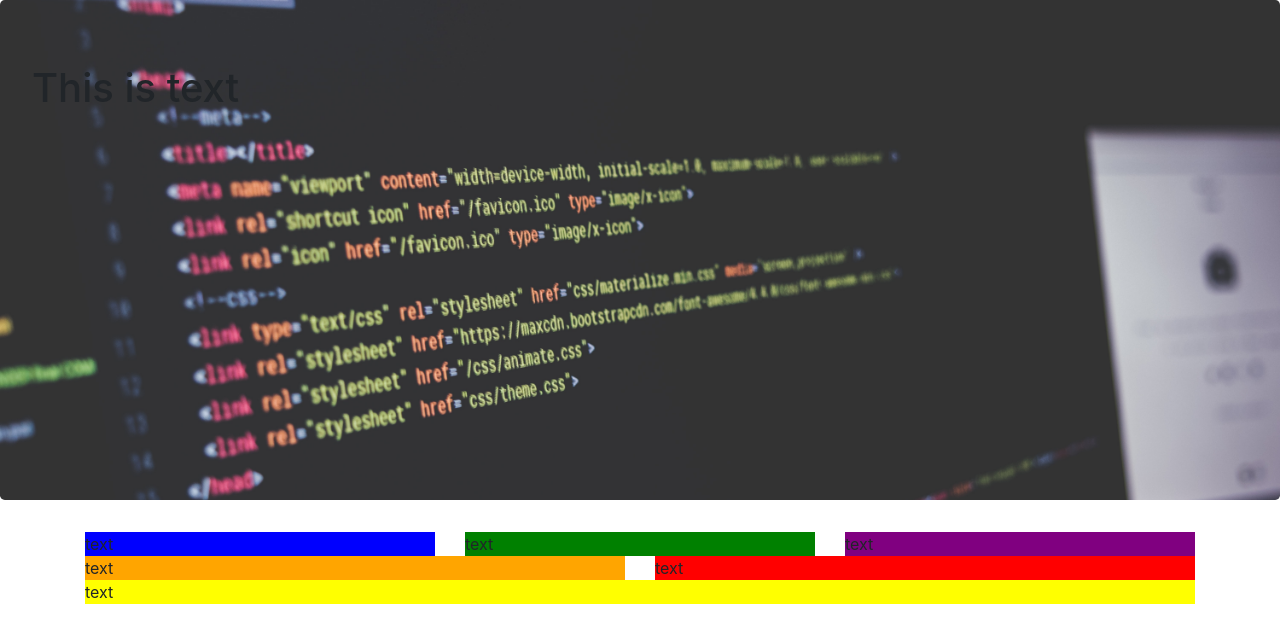
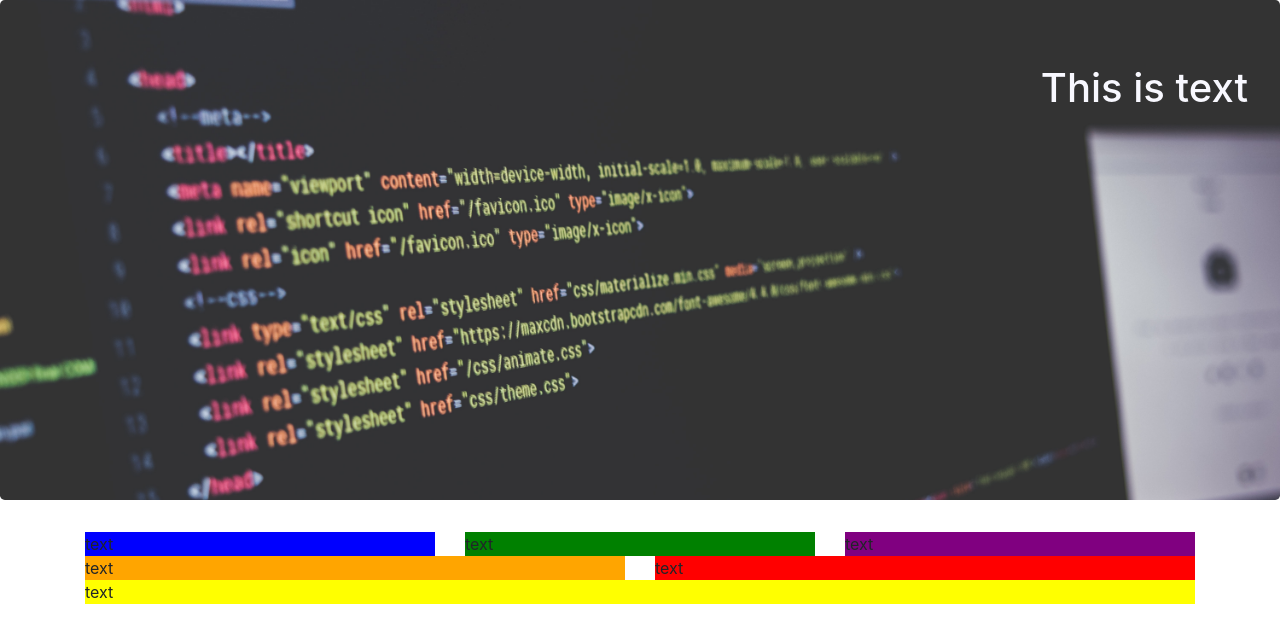
Before and after one commit to ohampton/projectBootstrapGrid, a plain HTML site: page index.html in a window 1280 px wide. Drawn offline with nearby package versions, Linux system fonts and the light colour scheme.

Commit message:
Update style.css

```diff
--- a/style.css
+++ b/style.css
@@ -30,3 +30,8 @@
     background-size: cover;
     height: 500px;
 }
+
+h1 {
+    color: ghostwhite;
+    text-align: right;
+}
```
